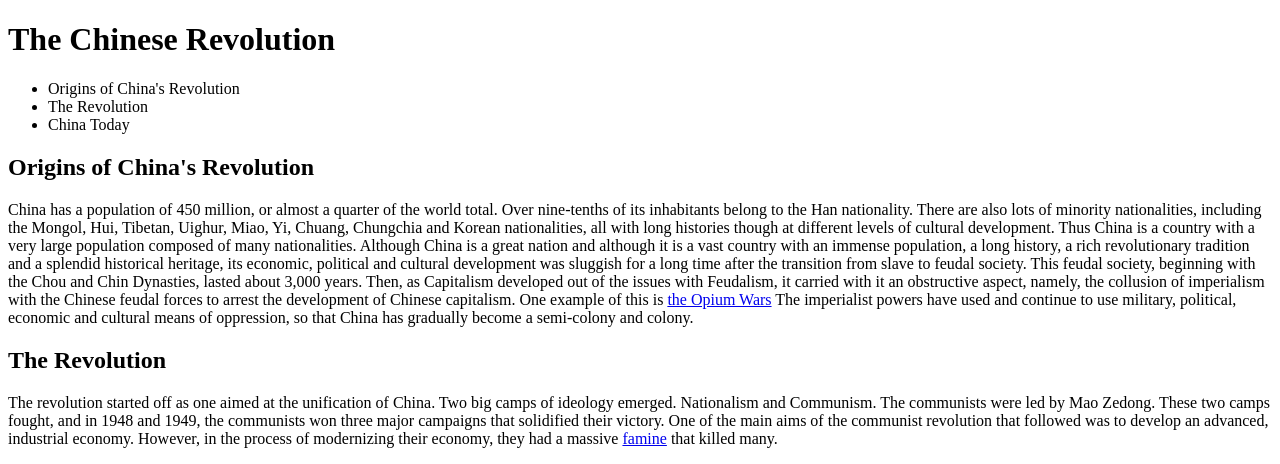
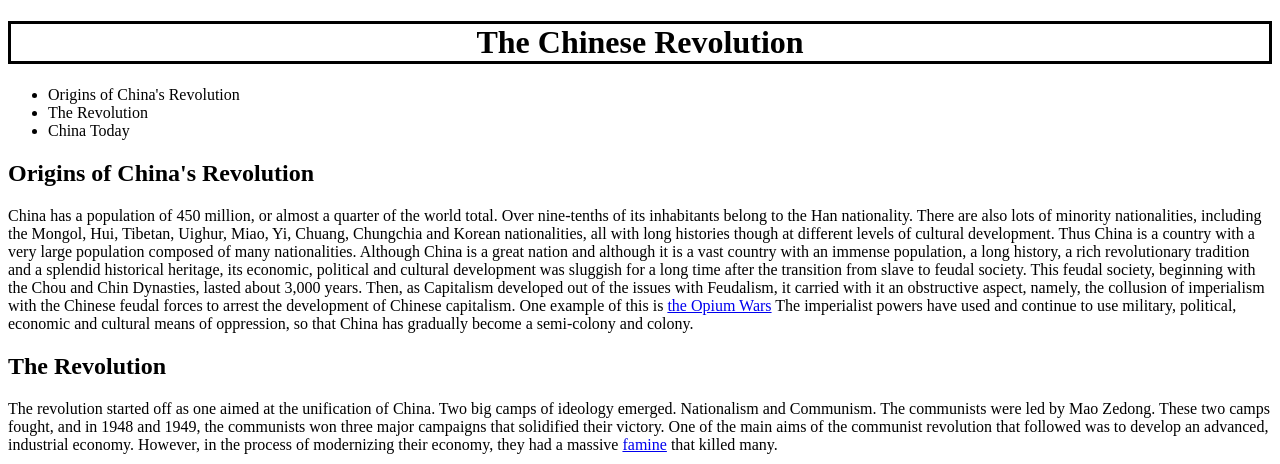
Before and after one commit to stuycs-gh-classrooms/09-web-hayatoz8, a plain HTML site: page w05_subject.html in a window 1280 px wide. Shown: the top 464 px of the page. Drawn offline with Linux system fonts and the light colour scheme.

Commit message:
Update w05_subject.html

```diff
--- a/w05_subject.html
+++ b/w05_subject.html
@@ -5,6 +5,7 @@
     <head>
        <meta charset="utf-8">
        <title>w05_subject.html</title>
+        <link rel="stylesheet" href="w06_style.css">
     </head>
 
     <h1>
```
